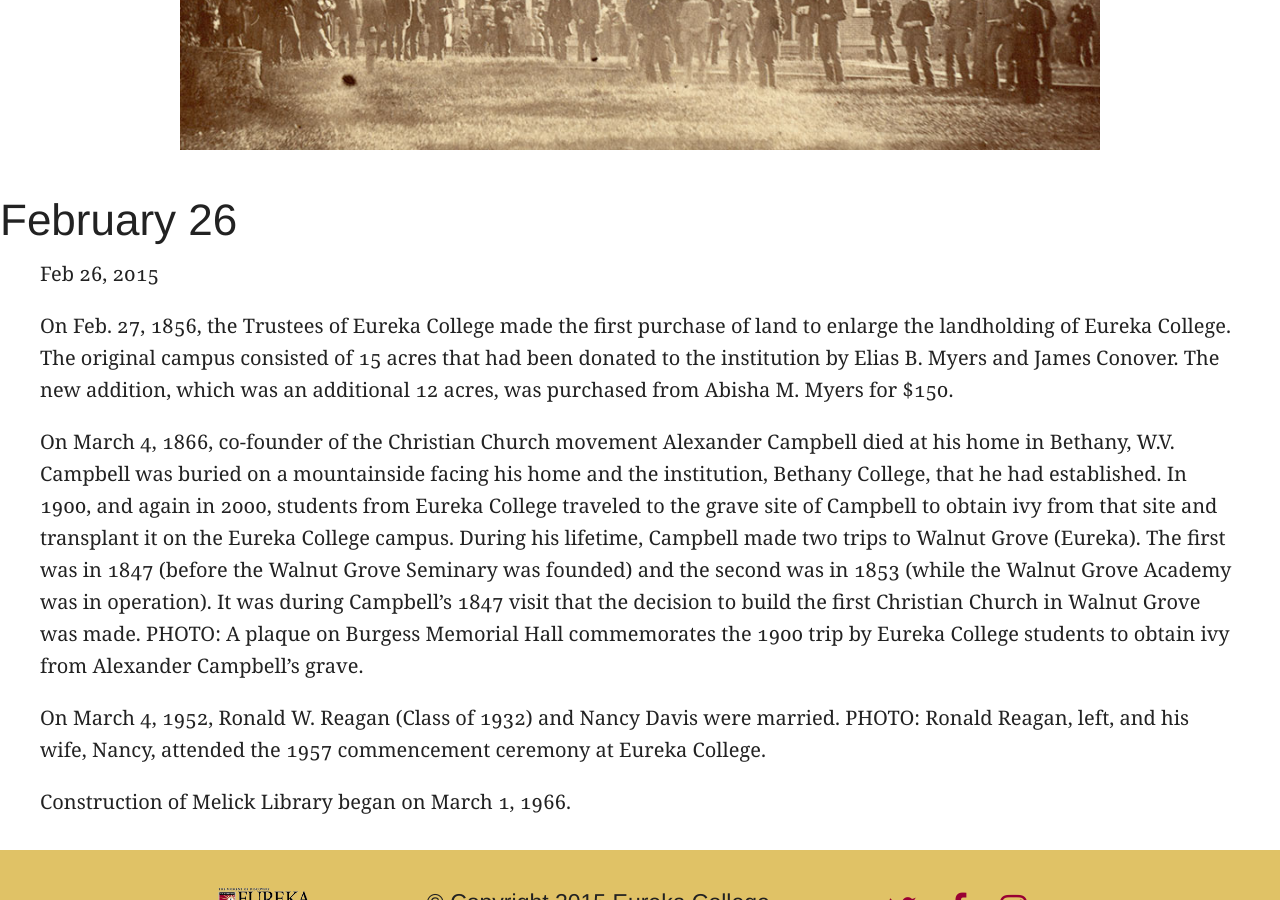
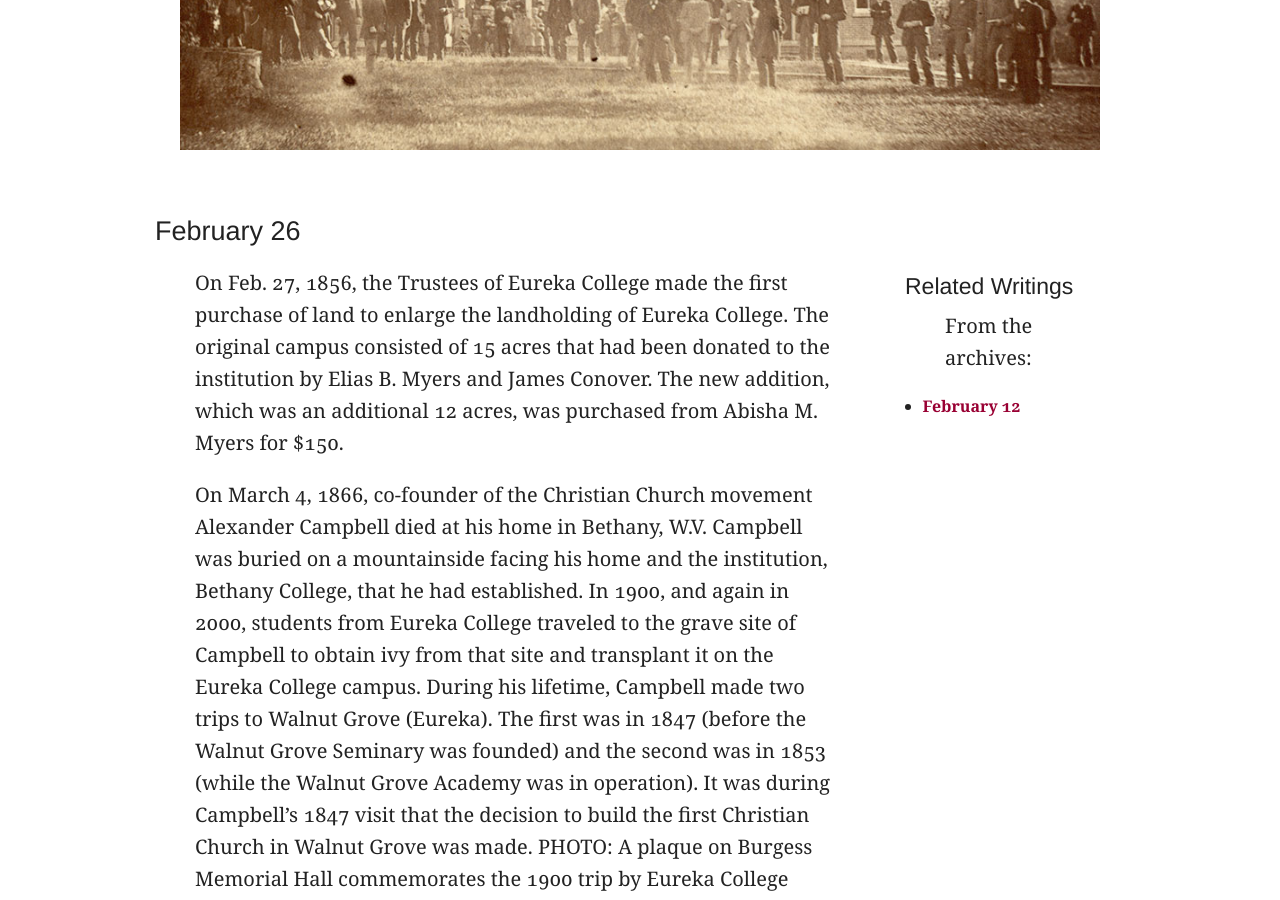
Before and after one commit to dwysefisher/160-blog, a Jekyll site: the page built from _posts/2015-02-26-feb-26.markdown, in a window 1280 px wide and 900 px high, scrolled down 577 px. Built offline with Jekyll 4.4.1, drawn with Linux system fonts in a browser that asks for light colours; nearby versions of some CDN libraries; library files that are not in the unit come from our copies; Markdown is read by kramdown in place of the engine named in the settings.

Commit message:
post build

```diff
--- a/_layouts/post.html
+++ b/_layouts/post.html
@@ -1,15 +1,26 @@
 ---
 layout: default
 ---
-<div class="post">
 
-  <header class="post-header">
-    <h1 class="post-title">{{ page.title }}</h1>
-    <p class="post-meta">{{ page.date | date: "%b %-d, %Y" }}{% if page.author %} • {{ page.author }}{% endif %}{% if page.meta %} • {{ page.meta }}{% endif %}</p>
-  </header>
+<br />
+<div class="row">
+  <div class="large-12 columns">
+     <h3 class="blog-title">{{ page.title }}</h3>
+   </div>
+</div>
 
-  <article class="post-content">
-    {{ content }}
-  </article>
-
-</div>
+<div class="row"><!-- start article -->
+ <div class="large-9 columns" role="content">
+  {{ content }}
+ </div>
+<!-- start sidebar -->
+    <aside class="large-3 columns">
+     <h4>Related Writings</h4>
+     <p>From the archives:</p>
+     <ul class="disc">
+     {% for post in site.related_posts limit: 10 %}
+       <li><a href="{{ site.baseurl }}/{{ post.url }}">{{ post.title }}</a></li>
+     {% endfor %}
+     </ul>
+    </aside><!-- end sidebar -->
+</div><!-- close row -->
```
